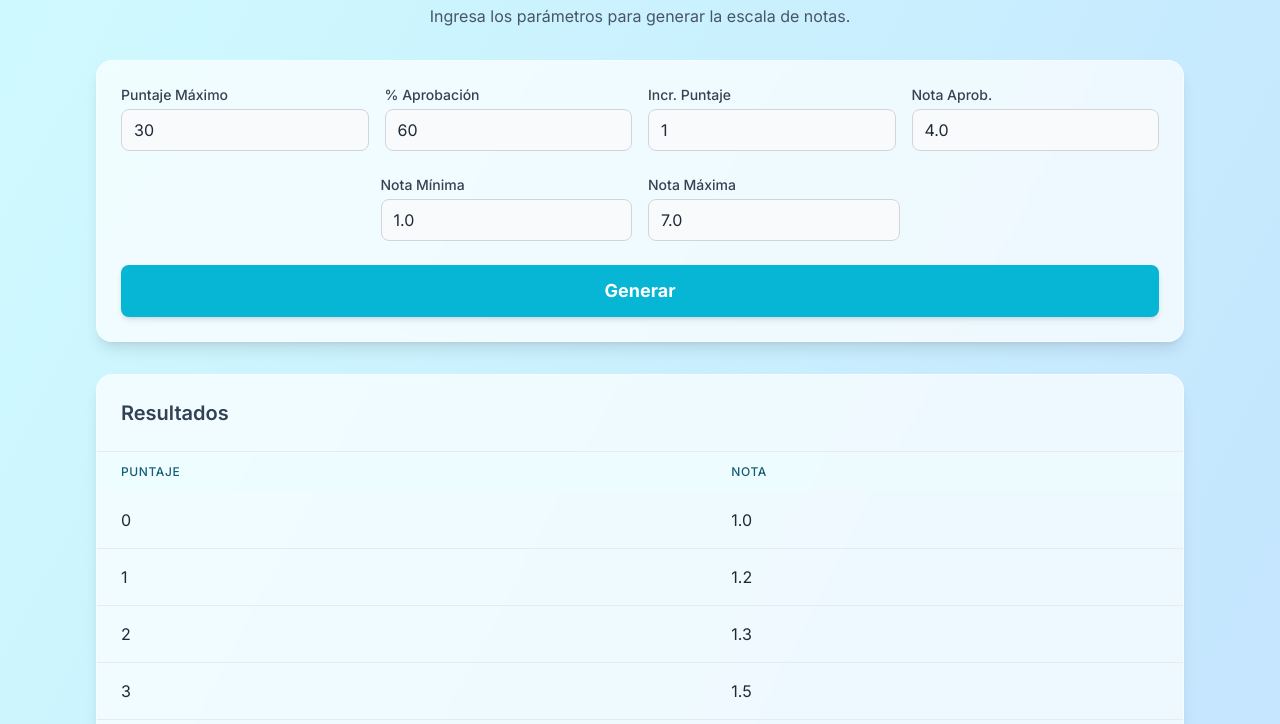
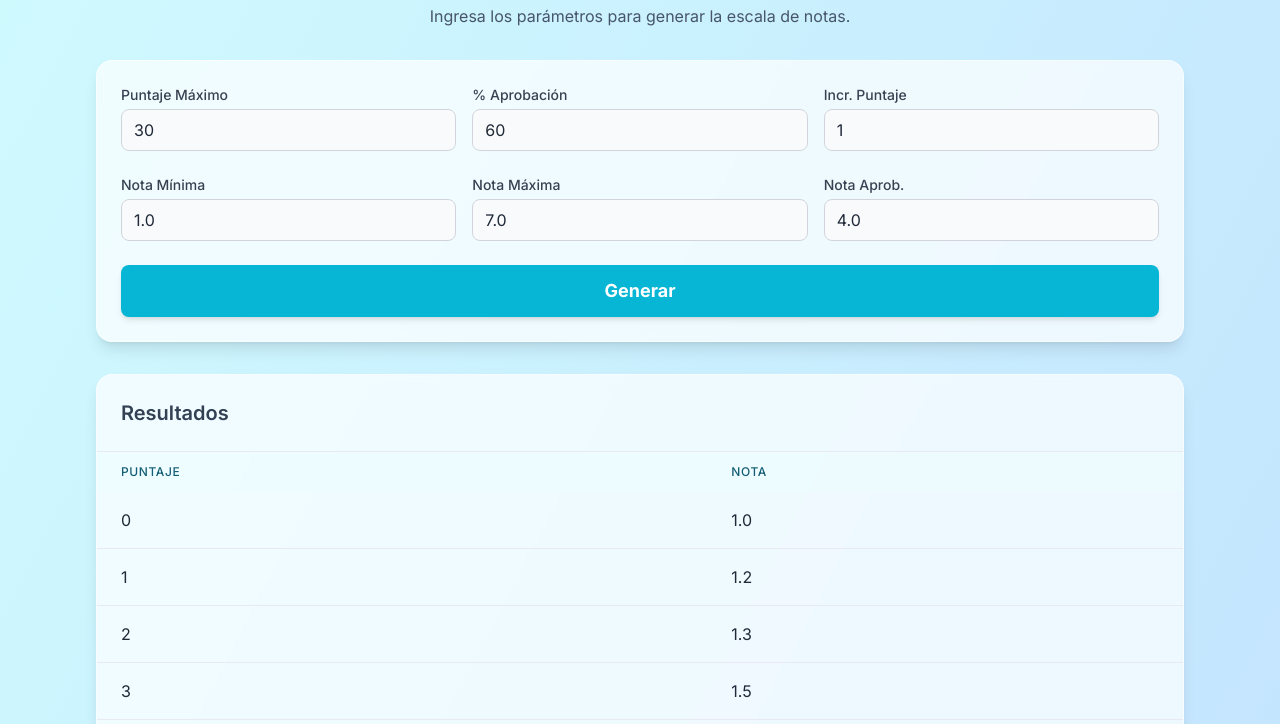
Before and after one commit to pabloriro/escaladenotas, a plain HTML site: page index.html in a window 1280 px wide. Shown: the part 76-800 px from the top of the page. Drawn offline with nearby package versions, Linux system fonts and the light colour scheme.

Commit message:
Update index.html

```diff
--- a/index.html
+++ b/index.html
@@ -26,7 +26,7 @@
         <div class="bg-white/70 backdrop-blur-sm p-6 rounded-2xl shadow-lg mb-8 border border-white/50">
             <div class="space-y-4">
                 <!-- Fila superior de inputs -->
-                <div class="grid grid-cols-1 sm:grid-cols-2 lg:grid-cols-4 gap-4 items-end">
+                <div class="grid grid-cols-1 sm:grid-cols-3 gap-4 items-end">
                     <!-- Puntaje Máximo -->
                     <div>
                         <label for="puntajeMaximo" class="block text-sm font-medium text-gray-700 mb-1">Puntaje Máximo</label>
@@ -42,14 +42,9 @@
                         <label for="incremento" class="block text-sm font-medium text-gray-700 mb-1">Incr. Puntaje</label>
                         <input type="number" id="incremento" step="0.1" value="1" class="w-full px-3 py-2 bg-gray-50 border border-gray-300 rounded-lg focus:outline-none focus:ring-2 focus:ring-cyan-500">
                     </div>
-                     <!-- Nota de Aprobación -->
-                    <div>
-                        <label for="notaAprobacion" class="block text-sm font-medium text-gray-700 mb-1">Nota Aprob.</label>
-                        <input type="number" id="notaAprobacion" step="0.1" value="4.0" class="w-full px-3 py-2 bg-gray-50 border border-gray-300 rounded-lg focus:outline-none focus:ring-2 focus:ring-cyan-500">
-                    </div>
                 </div>
                  <!-- Fila inferior de inputs -->
-                <div class="grid grid-cols-1 sm:grid-cols-2 gap-4 items-end pt-2 lg:w-1/2 lg:mx-auto">
+                <div class="grid grid-cols-1 sm:grid-cols-3 gap-4 items-end pt-2">
                     <!-- Nota Mínima -->
                     <div>
                         <label for="notaMinima" class="block text-sm font-medium text-gray-700 mb-1">Nota Mínima</label>
@@ -59,6 +54,11 @@
                     <div>
                         <label for="notaMaxima" class="block text-sm font-medium text-gray-700 mb-1">Nota Máxima</label>
                         <input type="number" id="notaMaxima" step="0.1" value="7.0" class="w-full px-3 py-2 bg-gray-50 border border-gray-300 rounded-lg focus:outline-none focus:ring-2 focus:ring-cyan-500">
+                    </div>
+                     <!-- Nota de Aprobación -->
+                    <div>
+                        <label for="notaAprobacion" class="block text-sm font-medium text-gray-700 mb-1">Nota Aprob.</label>
+                        <input type="number" id="notaAprobacion" step="0.1" value="4.0" class="w-full px-3 py-2 bg-gray-50 border border-gray-300 rounded-lg focus:outline-none focus:ring-2 focus:ring-cyan-500">
                     </div>
                 </div>
             </div>
```
